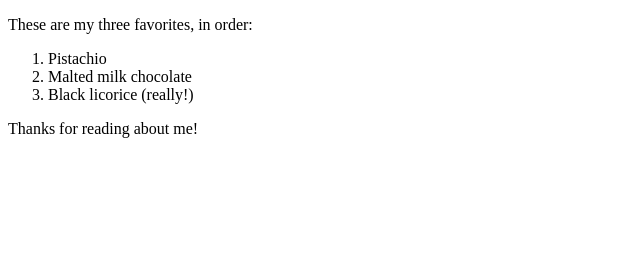
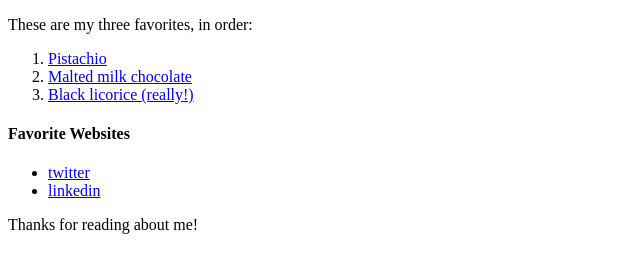
Before and after one commit to JakeAsh22/My-first-webpage, a plain HTML site: page favorite-things.html in a window 1280 px wide. Shown: the part 353-626 px from the top of the page, without its empty margins (0-640 px from the left). Drawn offline with Linux system fonts and the light colour scheme.

Commit message:
Added pictrues and links to my favorites things website

```diff
--- a/favorite-things.html
+++ b/favorite-things.html
@@ -49,11 +49,36 @@
     <h3>Flavors of ice cream</h3>
     <p>These are my three favorites, in order:</p>
     <ol>
-      <li>Pistachio</li>
-      <li>Malted milk chocolate</li>
-      <li>Black licorice (really!)</li>
+      <li>
+        <a href="img/pich.jpg" alt="Pistachio">
+          Pistachio
+        </a>
+      </li>
+      <li>
+        <a href="img/maltIce.jpg" alt="Malted milk chocolate">
+        Malted milk chocolate
+        </a>
+      </li>
+      <li>
+        <a href="img/black licorice.jpg" alt="Black licorice (really!)">
+        Black licorice (really!)
+        </a>
+      </li>
     </ol>
 
+    <h4>Favorite Websites</h4>
+    <ul>
+      <li>
+        <a href="http://www.twitter.com">
+          twitter
+        </a>
+      </li>
+      <li>
+        <a href="http://linkedin.com">
+          linkedin
+        </a>
+      </li>
+    </ul>
     <p>Thanks for reading about me!</p>
   </body>
 </html>
```
Also changed, not shown: my-first-webpage.html (+3 -3 lines), img/black licorice.jpg (added), img/maltIce.jpg (added), img/pich.jpg (added).
